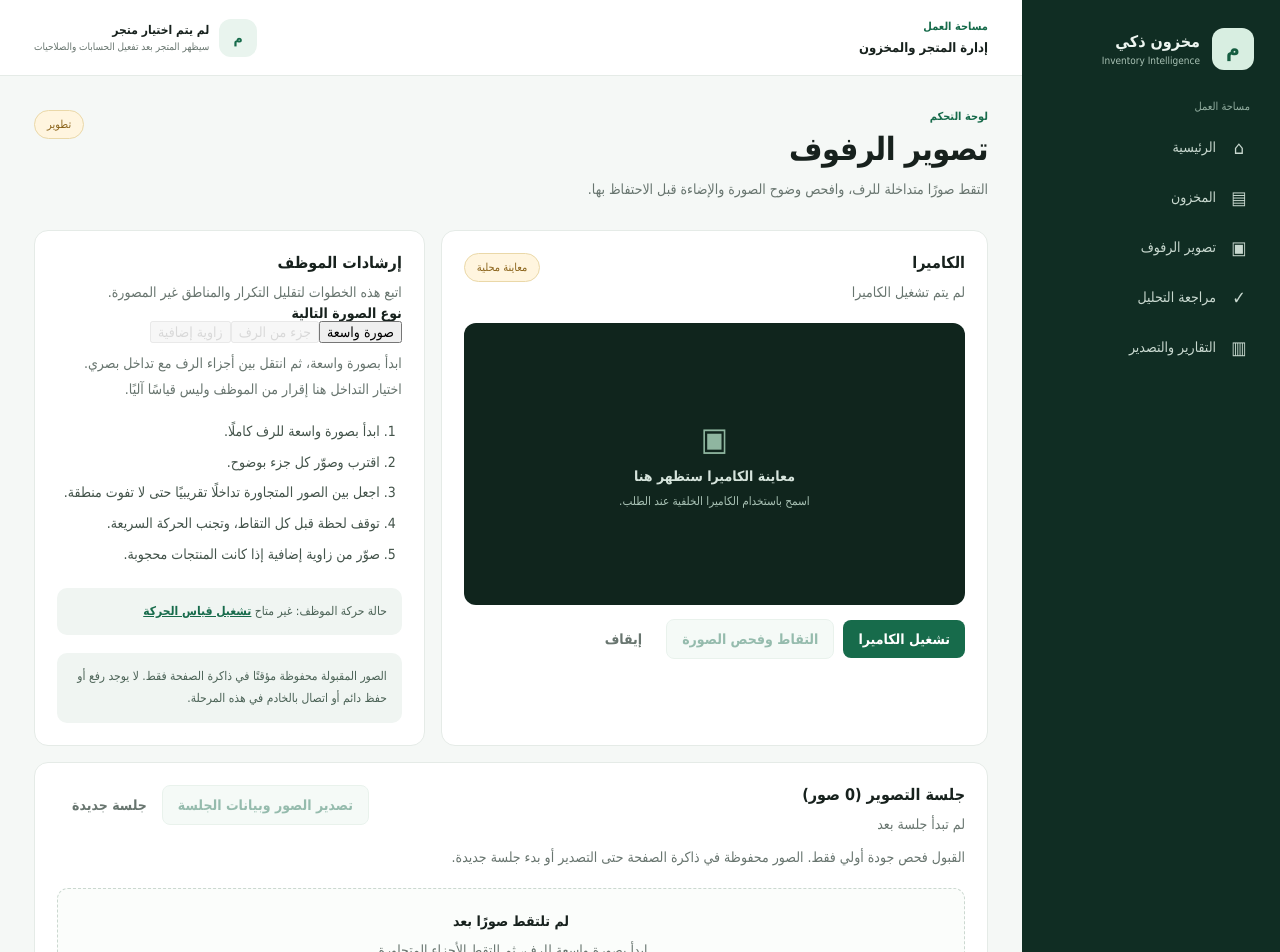
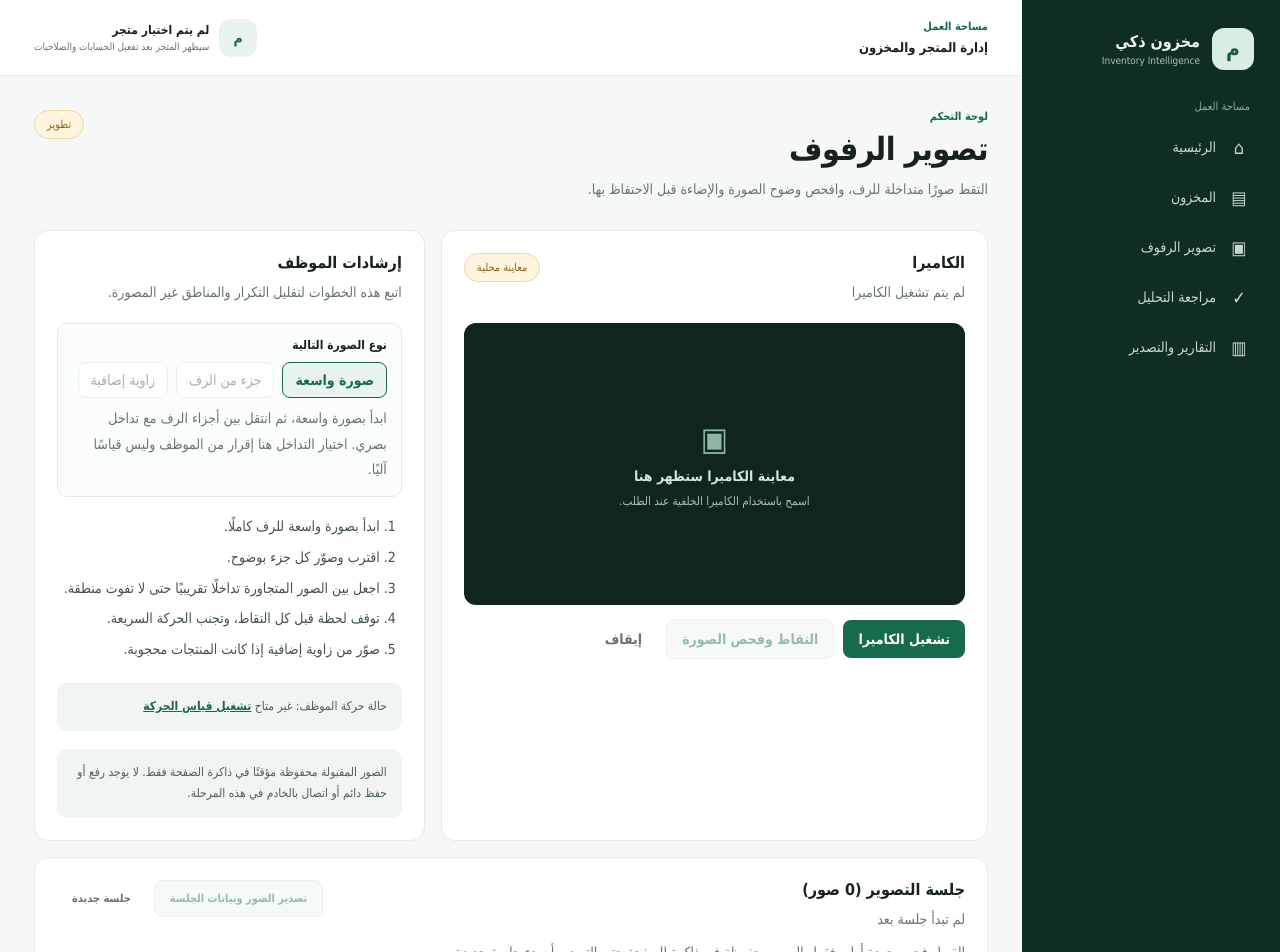
Before and after one commit to sameaminn-wq/inventory-intelligence-platform-v2, a Next.js app in the folder apps/web/: page /capture in a window 1280 px wide. Shown: the top 952 px of the page. Built offline with nearby package versions, Linux system fonts and the light colour scheme.

Commit message:
Style capture session controls and metadata

```diff
--- a/apps/web/app/globals.css
+++ b/apps/web/app/globals.css
@@ -138,3 +138,16 @@ button:focus-visible, a:focus-visible { outline:3px solid #80b99a; outline-offse
   .capture-actions > button { flex:1 1 auto; }
   .section-head { flex-direction:column; }
 }
+
+.capture-mode-panel { margin-top:18px; padding:14px; border:1px solid var(--line); border-radius:10px; background:#fbfdfb; }
+.capture-mode-panel > strong { display:block; margin-bottom:10px; font-size:12px; }
+.capture-mode-actions { display:flex; flex-wrap:wrap; gap:8px; }
+.mode-button { border:1px solid #d5e2da; background:#fff; color:#42564a; border-radius:8px; padding:9px 12px; cursor:pointer; }
+.mode-button.selected { border-color:var(--green); background:var(--green-soft); color:var(--green); font-weight:700; }
+.mode-button:disabled { opacity:.45; cursor:not-allowed; }
+.overlap-control { display:flex; flex-wrap:wrap; align-items:center; gap:10px; margin-top:13px; color:var(--muted); font-size:12px; }
+.overlap-control select { min-width:190px; border:1px solid var(--line); border-radius:7px; background:#fff; padding:8px; color:var(--ink); }
+.capture-session-actions { display:flex; flex-wrap:wrap; gap:8px; }
+.capture-session-actions .secondary-button, .capture-session-actions .text-button { font-size:11px; }
+.motion-meter { display:block; margin-top:7px; color:var(--green); }
+@media (max-width:680px) { .capture-session-actions { width:100%; } .capture-session-actions button { flex:1 1 auto; } }
```
